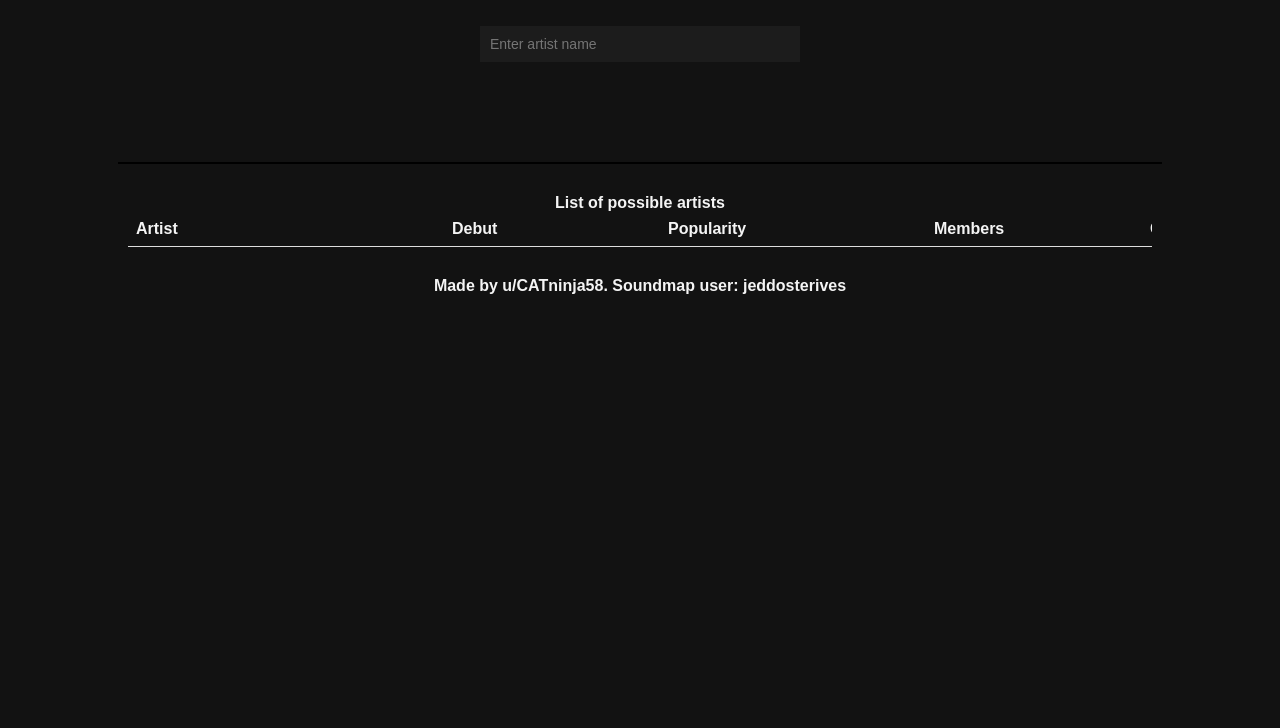
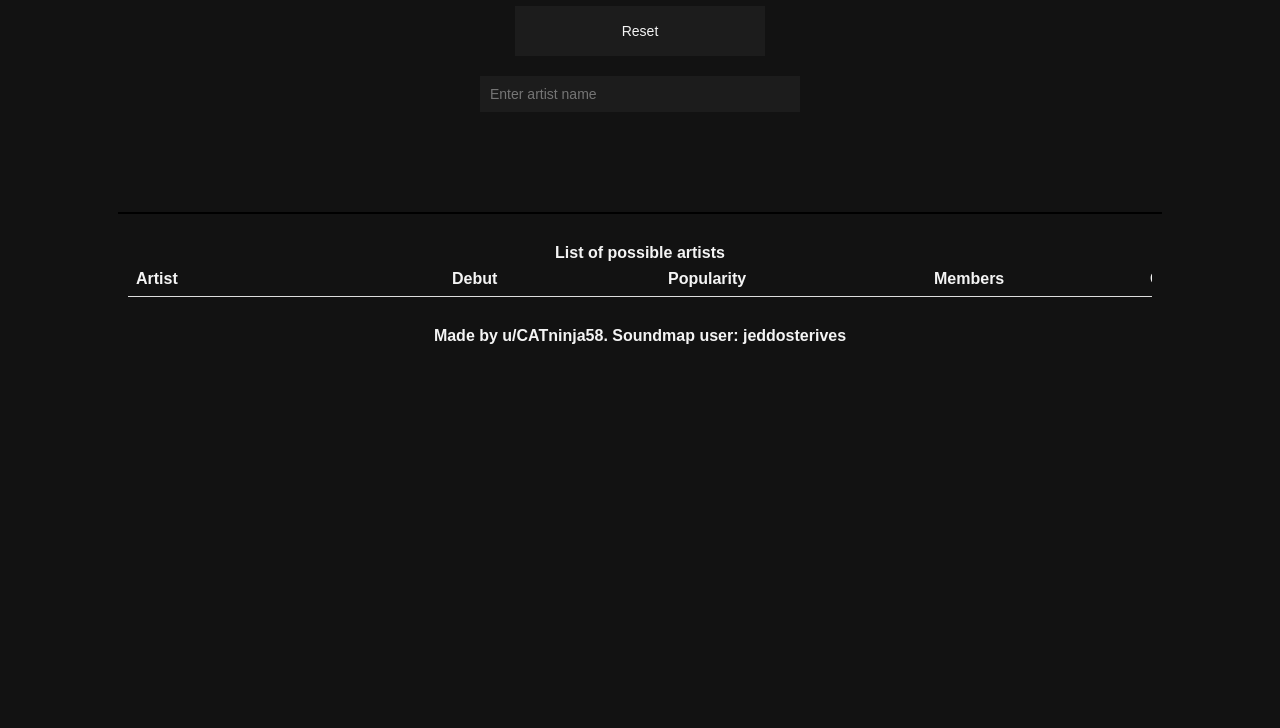
Before and after one commit to CATninja58/ArtistGuesserGame, a plain HTML site: page index.html in a window 1280 px wide. Shown: the part 72-800 px from the top of the page. Drawn offline with Linux system fonts and the light colour scheme; no server answers.

Commit message:
Update index.html

```diff
--- a/index.html
+++ b/index.html
@@ -359,6 +359,8 @@
 
     <h1>Artist Guesser Game</h1>
 
+    <button onclick="resetSolver()">Reset</button>
+
     <input type="text" id="artistSearch" placeholder="Enter artist name" oninput="searchArtist()">
     <div id="searchResults"></div>
 
@@ -561,6 +563,13 @@
             });
         }
 
+        function resetSolver() {
+            guesses = [];
+            guessCount = 0;
+            document.getElementById("guessesContainer").innerHTML = '';
+            loadCSV();
+        }
+
         // Function to toggle the sidebar
         function toggleSidebar() {
             const sidebar = document.getElementById('sidebar');
```
